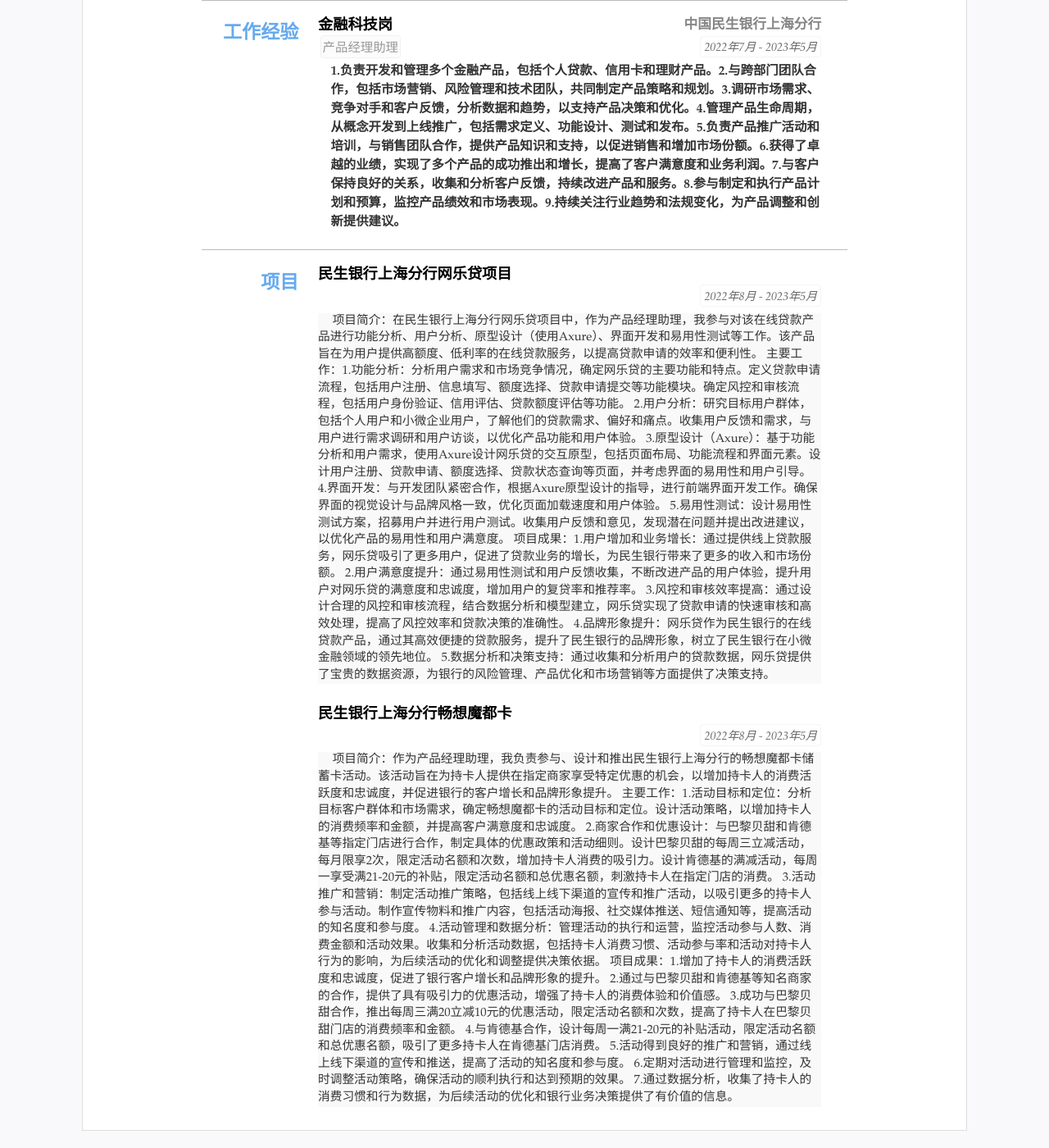
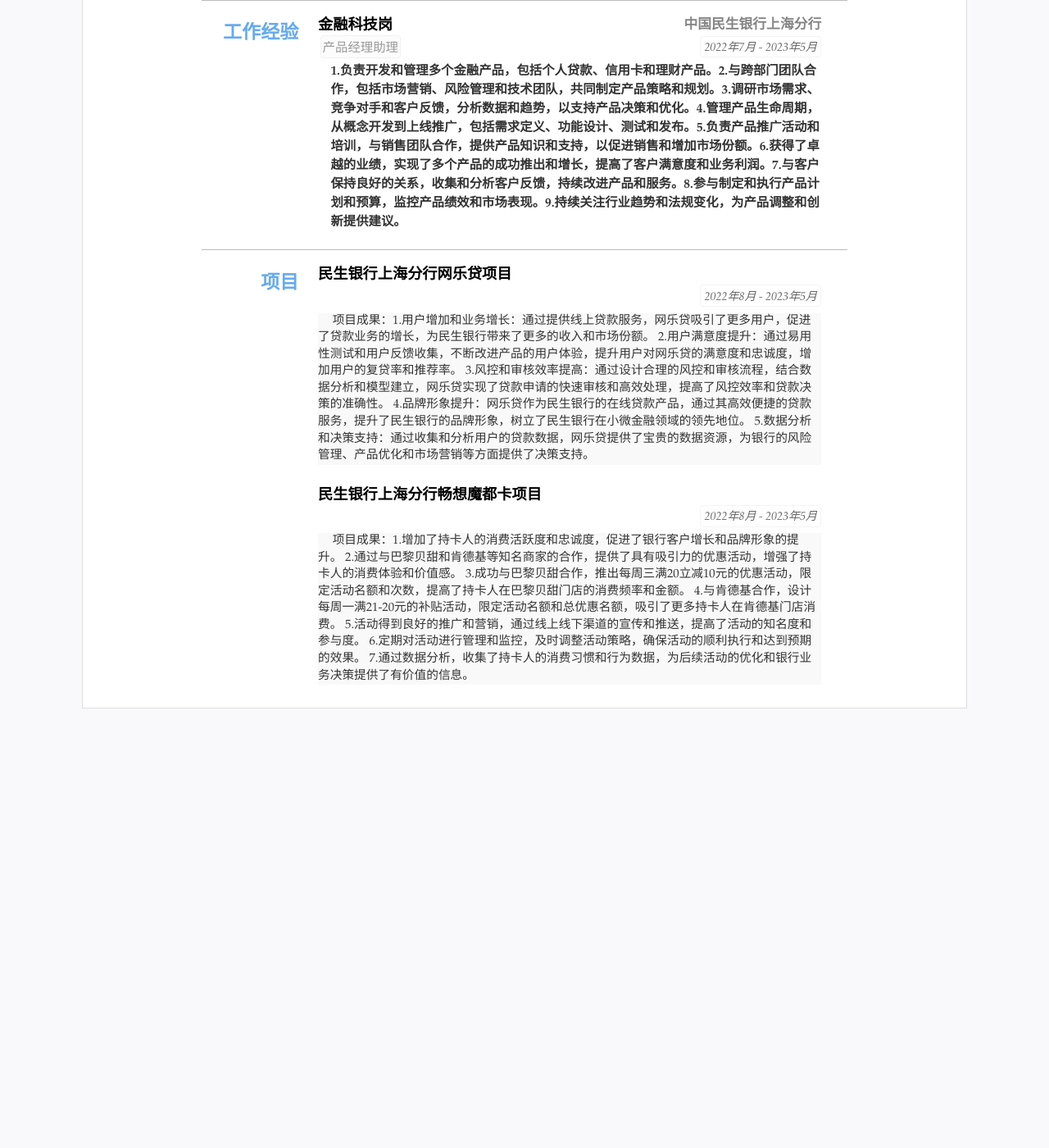
Before and after one commit to qiaokelishushu/CV, a Jekyll site: the page built from index.html, in a window 1280 px wide and 1400 px high, scrolled down 747 px. Shown: the whole window at 82% size. Built offline with Jekyll 4.4.1, drawn with Linux system fonts in a browser that asks for light colours; after the commit the page ends 1632 px from its top, so only the background shows below that; part of the change alters nothing that is shown.

Commit message:
Update resume.yml

```diff
--- a/_data/resume.yml
+++ b/_data/resume.yml
@@ -85,25 +85,25 @@ main: #简历主要内容，
   - title: 民生银行上海分行网乐贷项目
     duration: 2022年8月 - 2023年5月
     detail: 项目简介：在民生银行上海分行网乐贷项目中，作为产品经理助理，我参与对该在线贷款产品进行功能分析、用户分析、原型设计（使用Axure）、界面开发和易用性测试等工作。该产品旨在为用户提供高额度、低利率的在线贷款服务，以提高贷款申请的效率和便利性。
-            主要工作：1.功能分析：分析用户需求和市场竞争情况，确定网乐贷的主要功能和特点。定义贷款申请流程，包括用户注册、信息填写、额度选择、贷款申请提交等功能模块。确定风控和审核流程，包括用户身份验证、信用评估、贷款额度评估等功能。
+    detail: 主要工作：1.功能分析：分析用户需求和市场竞争情况，确定网乐贷的主要功能和特点。定义贷款申请流程，包括用户注册、信息填写、额度选择、贷款申请提交等功能模块。确定风控和审核流程，包括用户身份验证、信用评估、贷款额度评估等功能。
                      2.用户分析：研究目标用户群体，包括个人用户和小微企业用户，了解他们的贷款需求、偏好和痛点。收集用户反馈和需求，与用户进行需求调研和用户访谈，以优化产品功能和用户体验。
                      3.原型设计（Axure）：基于功能分析和用户需求，使用Axure设计网乐贷的交互原型，包括页面布局、功能流程和界面元素。设计用户注册、贷款申请、额度选择、贷款状态查询等页面，并考虑界面的易用性和用户引导。
                      4.界面开发：与开发团队紧密合作，根据Axure原型设计的指导，进行前端界面开发工作。确保界面的视觉设计与品牌风格一致，优化页面加载速度和用户体验。
                      5.易用性测试：设计易用性测试方案，招募用户并进行用户测试。收集用户反馈和意见，发现潜在问题并提出改进建议，以优化产品的易用性和用户满意度。
-            项目成果：1.用户增加和业务增长：通过提供线上贷款服务，网乐贷吸引了更多用户，促进了贷款业务的增长，为民生银行带来了更多的收入和市场份额。
+    detail: 项目成果：1.用户增加和业务增长：通过提供线上贷款服务，网乐贷吸引了更多用户，促进了贷款业务的增长，为民生银行带来了更多的收入和市场份额。
                      2.用户满意度提升：通过易用性测试和用户反馈收集，不断改进产品的用户体验，提升用户对网乐贷的满意度和忠诚度，增加用户的复贷率和推荐率。
                      3.风控和审核效率提高：通过设计合理的风控和审核流程，结合数据分析和模型建立，网乐贷实现了贷款申请的快速审核和高效处理，提高了风控效率和贷款决策的准确性。
                      4.品牌形象提升：网乐贷作为民生银行的在线贷款产品，通过其高效便捷的贷款服务，提升了民生银行的品牌形象，树立了民生银行在小微金融领域的领先地位。
                      5.数据分析和决策支持：通过收集和分析用户的贷款数据，网乐贷提供了宝贵的数据资源，为银行的风险管理、产品优化和市场营销等方面提供了决策支持。
 
-  - title: 民生银行上海分行畅想魔都卡
+  - title: 民生银行上海分行畅想魔都卡项目
     duration: 2022年8月 - 2023年5月
     detail: 项目简介：作为产品经理助理，我负责参与、设计和推出民生银行上海分行的畅想魔都卡储蓄卡活动。该活动旨在为持卡人提供在指定商家享受特定优惠的机会，以增加持卡人的消费活跃度和忠诚度，并促进银行的客户增长和品牌形象提升。
-            主要工作：1.活动目标和定位：分析目标客户群体和市场需求，确定畅想魔都卡的活动目标和定位。设计活动策略，以增加持卡人的消费频率和金额，并提高客户满意度和忠诚度。
+    detail: 主要工作：1.活动目标和定位：分析目标客户群体和市场需求，确定畅想魔都卡的活动目标和定位。设计活动策略，以增加持卡人的消费频率和金额，并提高客户满意度和忠诚度。
                      2.商家合作和优惠设计：与巴黎贝甜和肯德基等指定门店进行合作，制定具体的优惠政策和活动细则。设计巴黎贝甜的每周三立减活动，每月限享2次，限定活动名额和次数，增加持卡人消费的吸引力。设计肯德基的满减活动，每周一享受满21-20元的补贴，限定活动名额和总优惠名额，刺激持卡人在指定门店的消费。
                      3.活动推广和营销：制定活动推广策略，包括线上线下渠道的宣传和推广活动，以吸引更多的持卡人参与活动。制作宣传物料和推广内容，包括活动海报、社交媒体推送、短信通知等，提高活动的知名度和参与度。
                      4.活动管理和数据分析：管理活动的执行和运营，监控活动参与人数、消费金额和活动效果。收集和分析活动数据，包括持卡人消费习惯、活动参与率和活动对持卡人行为的影响，为后续活动的优化和调整提供决策依据。
-            项目成果：1.增加了持卡人的消费活跃度和忠诚度，促进了银行客户增长和品牌形象的提升。
+    detail: 项目成果：1.增加了持卡人的消费活跃度和忠诚度，促进了银行客户增长和品牌形象的提升。
                      2.通过与巴黎贝甜和肯德基等知名商家的合作，提供了具有吸引力的优惠活动，增强了持卡人的消费体验和价值感。
                      3.成功与巴黎贝甜合作，推出每周三满20立减10元的优惠活动，限定活动名额和次数，提高了持卡人在巴黎贝甜门店的消费频率和金额。
                      4.与肯德基合作，设计每周一满21-20元的补贴活动，限定活动名额和总优惠名额，吸引了更多持卡人在肯德基门店消费。
```
